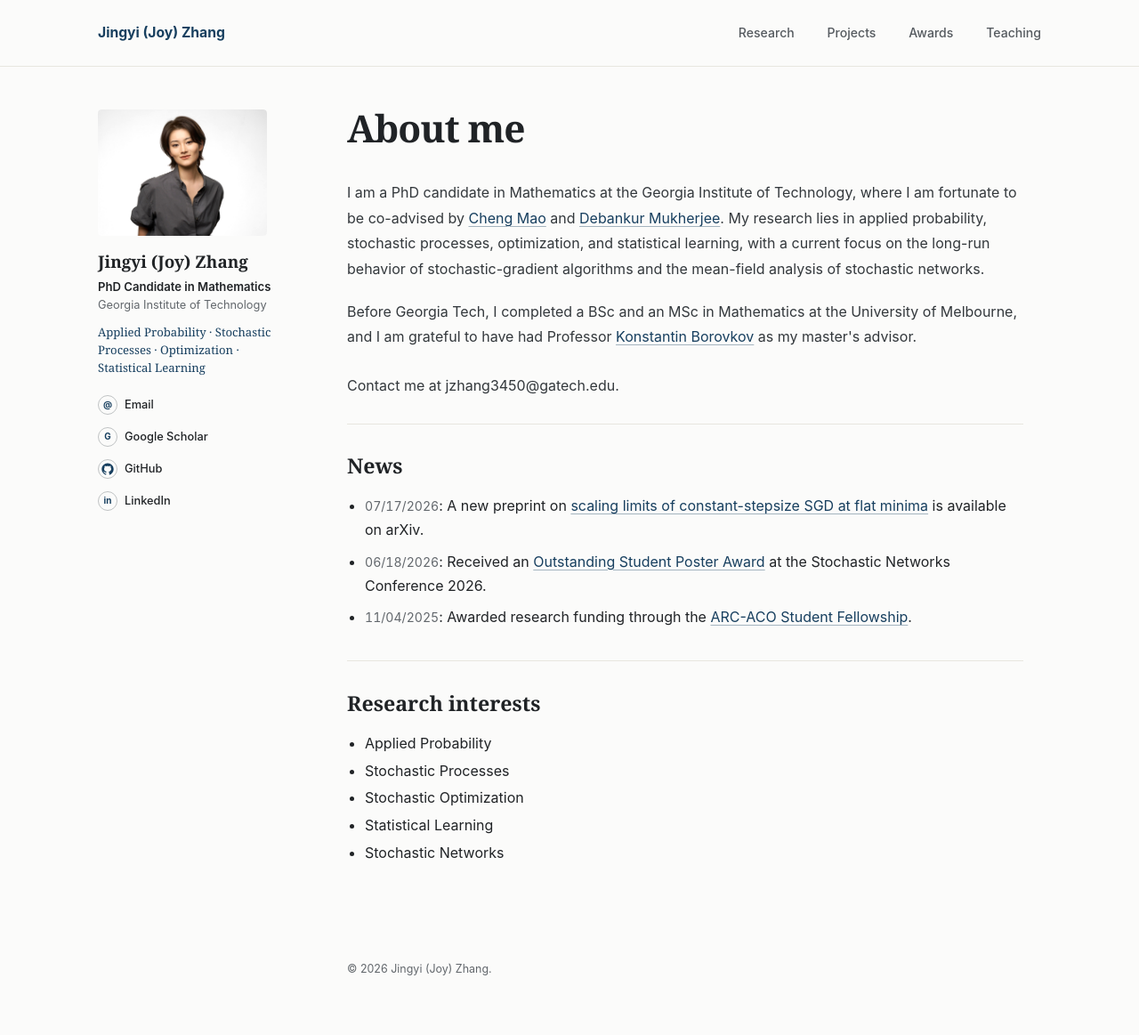
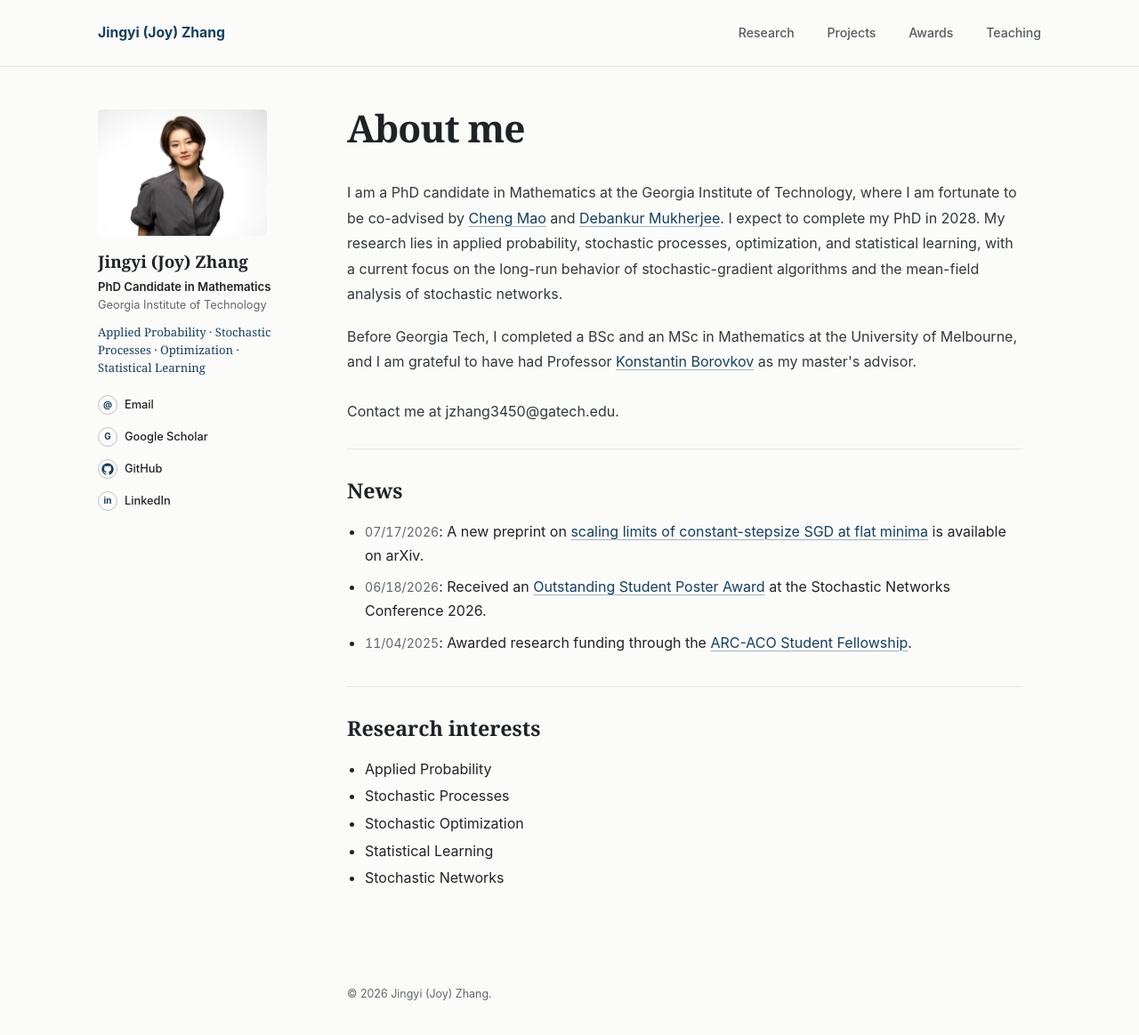
Before and after one commit to JoyZhang25/JoyZhang25.github.io, a Jekyll site: the page built from index.html, in a window 1280 px wide and 1175 px high. Shown: the top 1163 px of the window at 89% size. Built offline with Jekyll 4.4.1, drawn with Linux system fonts in a browser that asks for light colours.

Commit message:
Add expected PhD completion year

```diff
--- a/_data/profile.yml
+++ b/_data/profile.yml
@@ -34,7 +34,7 @@ links:
   linkedin: "https://www.linkedin.com/in/jingyi-zhang-8338b8254"
 
 about:
-  - 'I am a PhD candidate in Mathematics at the Georgia Institute of Technology, where I am fortunate to be co-advised by <a href="https://cmao35.math.gatech.edu/" target="_blank" rel="noopener noreferrer">Cheng Mao</a> and <a href="https://www.debankur-mukherjee.com/" target="_blank" rel="noopener noreferrer">Debankur Mukherjee</a>. My research lies in applied probability, stochastic processes, optimization, and statistical learning, with a current focus on the long-run behavior of stochastic-gradient algorithms and the mean-field analysis of stochastic networks.'
+  - 'I am a PhD candidate in Mathematics at the Georgia Institute of Technology, where I am fortunate to be co-advised by <a href="https://cmao35.math.gatech.edu/" target="_blank" rel="noopener noreferrer">Cheng Mao</a> and <a href="https://www.debankur-mukherjee.com/" target="_blank" rel="noopener noreferrer">Debankur Mukherjee</a>. I expect to complete my PhD in 2028. My research lies in applied probability, stochastic processes, optimization, and statistical learning, with a current focus on the long-run behavior of stochastic-gradient algorithms and the mean-field analysis of stochastic networks.'
   - 'Before Georgia Tech, I completed a BSc and an MSc in Mathematics at the University of Melbourne, and I am grateful to have had Professor <a href="https://findanexpert.unimelb.edu.au/profile/971-konstantin-borovkov" target="_blank" rel="noopener noreferrer">Konstantin Borovkov</a> as my master&apos;s advisor.'
 
 news:
```
